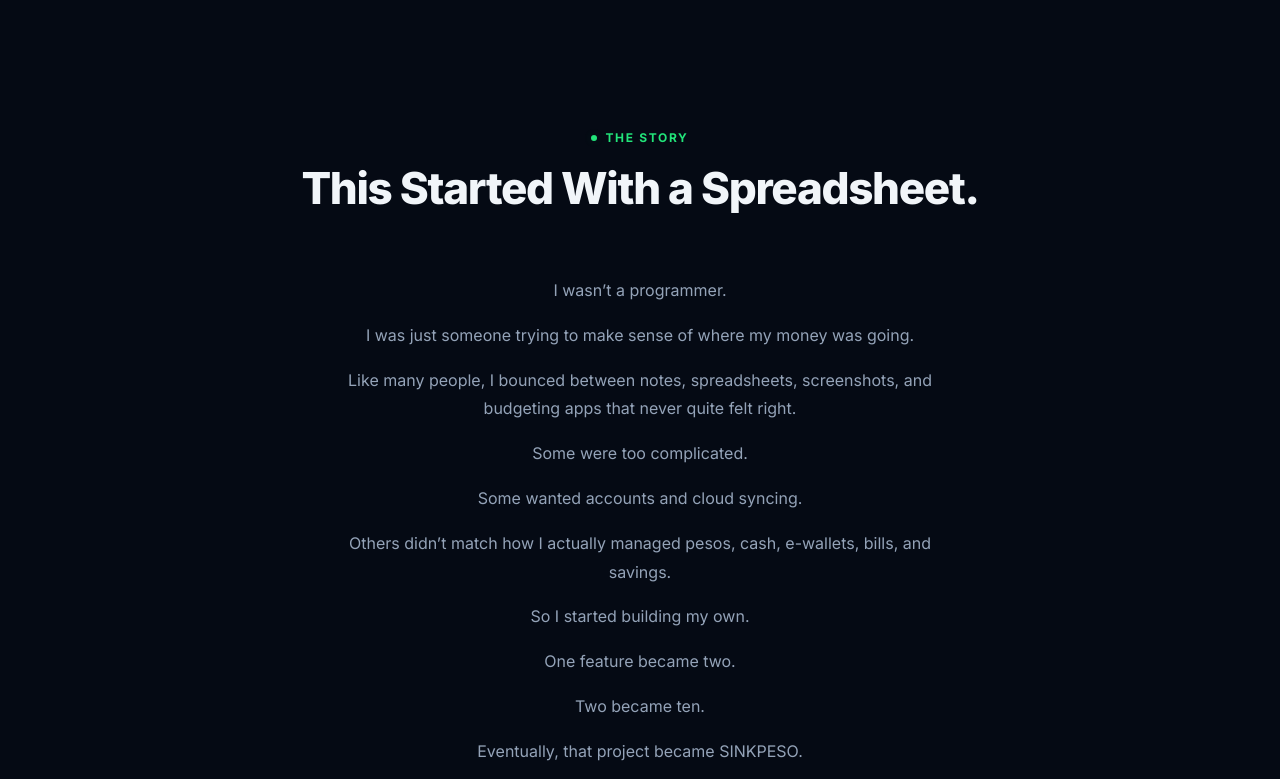
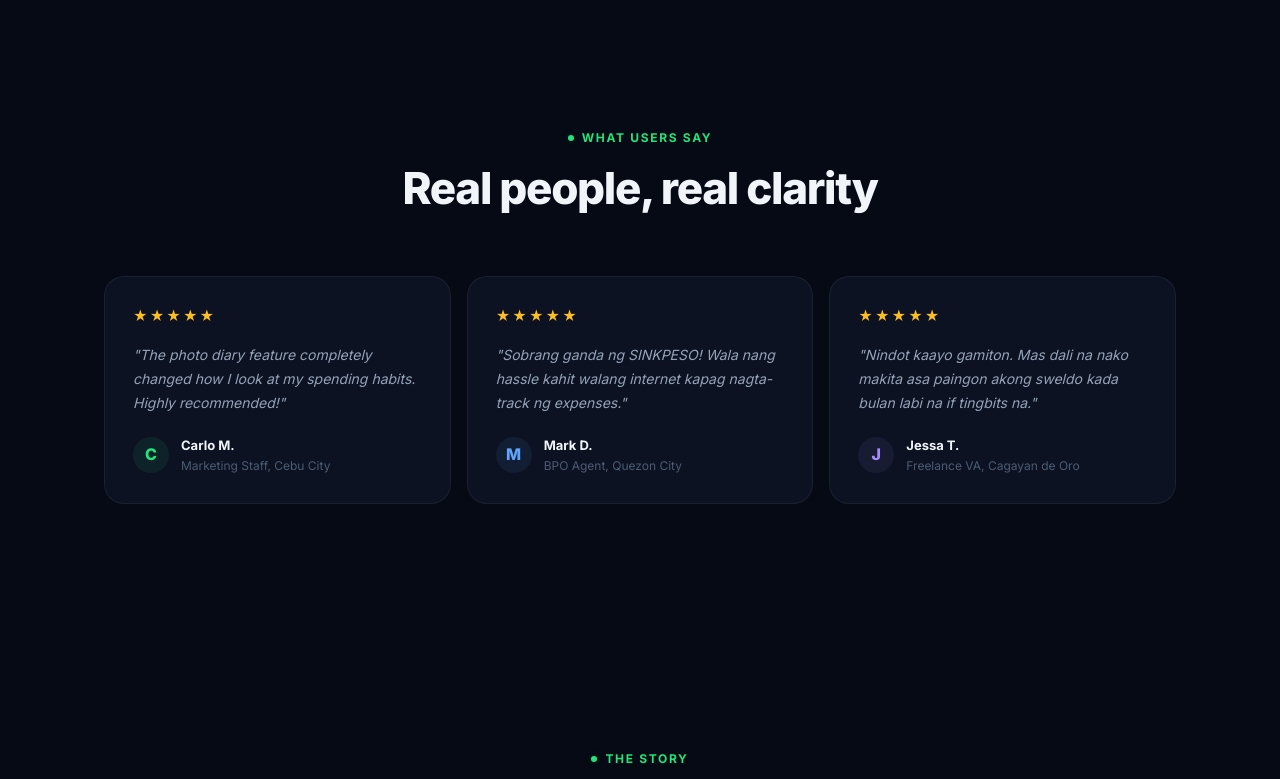
Before and after one commit to sinkpeso/sinkpeso.github.io, a website: page index.html in a window 1280 px wide. Shown: the part 8501-9280 px from the top of the page. Drawn offline with Linux system fonts and the light colour scheme.

Commit message:
fix: restore accidentally deleted testimonials section

```diff
--- a/index.html
+++ b/index.html
@@ -624,7 +624,42 @@
     </section>
 
     <!-- ═══ SECTION 11 — TESTIMONIALS ═══ -->
-        <!-- ═══ ABOUT STRIP ═══ -->
+    <section class="testimonials" aria-label="Testimonials">
+        <div class="container">
+            <div class="section-header reveal">
+                <div class="eyebrow">What Users Say</div>
+                <h2 class="section-title">Real people, real clarity</h2>
+            </div>
+            <div class="test-grid">
+                <article class="test-card reveal reveal-d1">
+                    <div class="test-stars" aria-label="5 out of 5 stars">&#9733;&#9733;&#9733;&#9733;&#9733;</div>
+                    <p class="test-quote">"The photo diary feature completely changed how I look at my spending habits. Highly recommended!"</p>
+                    <div class="test-author">
+                        <div class="test-avatar" style="background:var(--accent-dim);color:var(--accent)">C</div>
+                        <div><div class="test-name">Carlo M.</div><div class="test-role">Marketing Staff, Cebu City</div></div>
+                    </div>
+                </article>
+                <article class="test-card reveal reveal-d2">
+                    <div class="test-stars" aria-label="5 out of 5 stars">&#9733;&#9733;&#9733;&#9733;&#9733;</div>
+                    <p class="test-quote">"Sobrang ganda ng SINKPESO! Wala nang hassle kahit walang internet kapag nagta-track ng expenses."</p>
+                    <div class="test-author">
+                        <div class="test-avatar" style="background:var(--blue-dim);color:var(--blue)">M</div>
+                        <div><div class="test-name">Mark D.</div><div class="test-role">BPO Agent, Quezon City</div></div>
+                    </div>
+                </article>
+                <article class="test-card reveal reveal-d3">
+                    <div class="test-stars" aria-label="5 out of 5 stars">&#9733;&#9733;&#9733;&#9733;&#9733;</div>
+                    <p class="test-quote">"Nindot kaayo gamiton. Mas dali na nako makita asa paingon akong sweldo kada bulan labi na if tingbits na."</p>
+                    <div class="test-author">
+                        <div class="test-avatar" style="background:var(--purple-dim);color:var(--purple)">J</div>
+                        <div><div class="test-name">Jessa T.</div><div class="test-role">Freelance VA, Cagayan de Oro</div></div>
+                    </div>
+                </article>
+            </div>
+        </div>
+    </section>
+
+    <!-- ═══ ABOUT STRIP ═══ -->
     <section class="about-strip" aria-label="About" style="padding:var(--section) 0;">
         <div class="container">
             <div class="section-header reveal">
```
